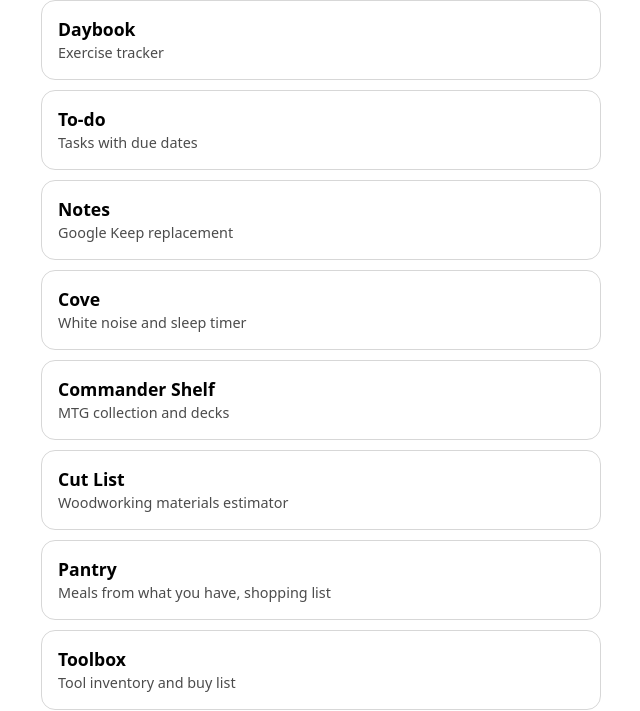
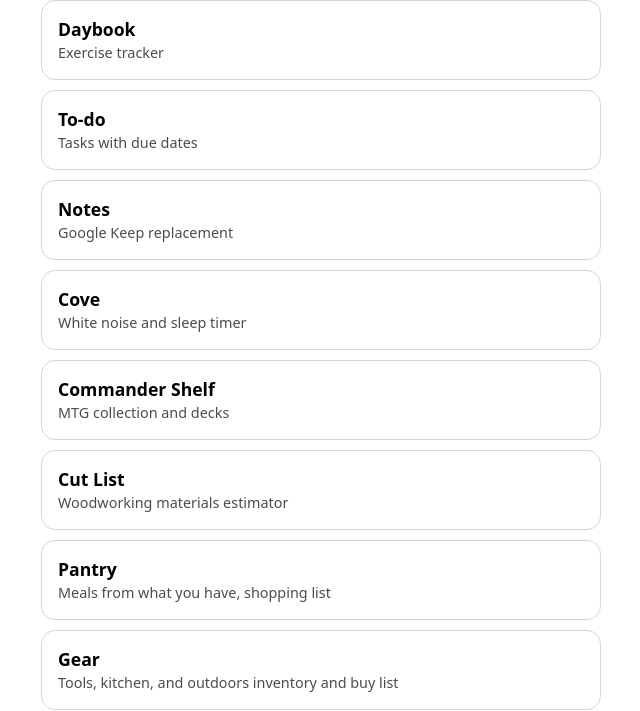
Before and after one commit to connorschmidtee-cell/connorschmidtee-cell.github.io, a plain HTML site: page apps/index.html in a window 1280 px wide. Shown: the part 89-800 px from the top of the page, without its empty margins (319-959 px from the left). Drawn offline with Linux system fonts and the light colour scheme.

Commit message:
Rename Toolbox to Gear on apps page

```diff
--- a/apps/index.html
+++ b/apps/index.html
@@ -8,7 +8,7 @@
 <a class="app" href="/mtg/"><b>Commander Shelf</b><span>MTG collection and decks</span></a>
 <a class="app" href="/cutlist/"><b>Cut List</b><span>Woodworking materials estimator</span></a>
 <a class="app" href="/pantry/"><b>Pantry</b><span>Meals from what you have, shopping list</span></a>
-<a class="app" href="/toolbox/"><b>Toolbox</b><span>Tool inventory and buy list</span></a>
+<a class="app" href="/toolbox/"><b>Gear</b><span>Tools, kitchen, and outdoors inventory and buy list</span></a>
 <a class="app" href="/kakeibo/"><b>Kakeibo</b><span>Cash spending journal</span></a>
 <p>Open an app, then use the browser menu and choose Install app.</p>
 </body></html>
```
